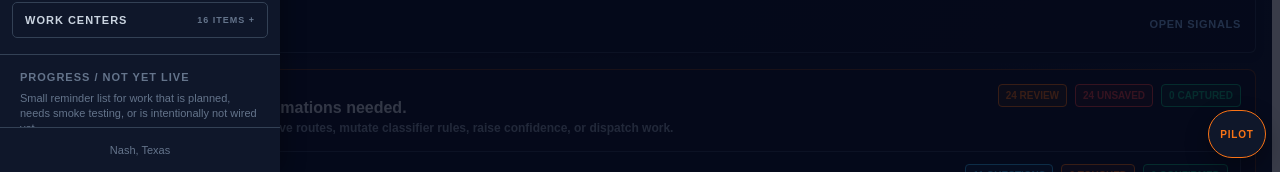
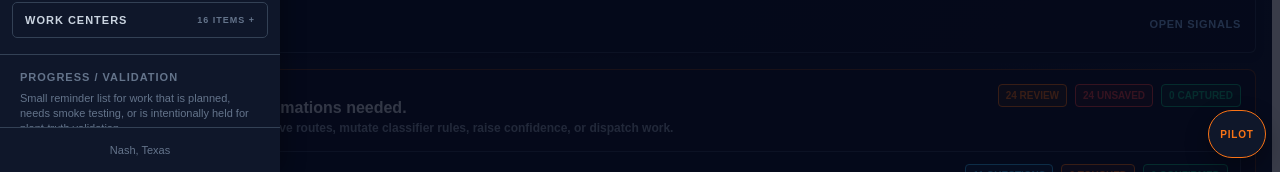
Before and after one commit to jcm-digital-coworker/JCM-Command-Center, a React (Vite) app: page / in a window 1280 px wide. Both pictures are taken after a click on the button "MENU". Shown: the part 628-800 px from the top of the page. Built offline with nearby package versions, Linux system fonts and the light colour scheme.

Commit message:
Align progress checklist drawer with validation status

```diff
--- a/src/components/shell/ProgressChecklistDrawerSection.tsx
+++ b/src/components/shell/ProgressChecklistDrawerSection.tsx
@@ -15,9 +15,9 @@ export default function ProgressChecklistDrawerSection({ theme }: ProgressCheckl
 
   return (
     <section style={sectionStyle(theme)}>
-      <div style={headerStyle(colors.textMuted)}>PROGRESS / NOT YET LIVE</div>
+      <div style={headerStyle(colors.textMuted)}>PROGRESS / VALIDATION</div>
       <p style={introStyle(colors.textMuted)}>
-        Small reminder list for work that is planned, needs smoke testing, or is intentionally not wired yet.
+        Small reminder list for work that is planned, needs smoke testing, or is intentionally held for plant-truth validation.
       </p>
       <div style={listStyle}>
         {progressChecklistItems.map((item) => (
@@ -105,7 +105,7 @@ function statusStyle(status: ProgressChecklistStatus, theme: 'dark' | 'light'):
   const color =
     status === 'needs-smoke-test'
       ? '#f59e0b'
-      : status === 'not-wired-yet'
+      : status === 'plant-truth-review'
         ? '#38bdf8'
         : status === 'cleanup'
           ? '#a78bfa'
```
